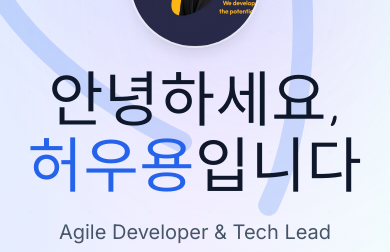
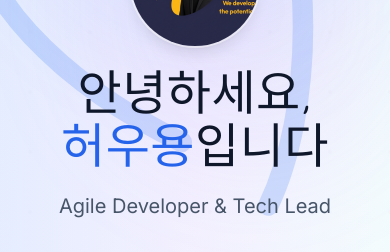
Before and after one commit to withwooyong/withwooyong.github.io, a Next.js app: page / in a window 390 px wide. Shown: the part 178-430 px from the top of the page. Built offline with nearby package versions, Linux system fonts and the light colour scheme; no server answers.

Commit message:
fix: 모바일 타이포그래피 최적화(전역 keep-all·손글씨 크기·히어로 문단 흐름·CTA 가운데 정렬)

```diff
--- a/pages/index.tsx
+++ b/pages/index.tsx
@@ -95,7 +95,7 @@ export default function Home() {
                   </div>
                 </div>
               </div>
-              <h1 className="hero-hello text-6xl md:text-8xl text-slate-900 dark:text-slate-50 mb-4 hero-stagger-2">
+              <h1 className="hero-hello text-5xl sm:text-6xl md:text-8xl text-slate-900 dark:text-slate-50 mb-4 hero-stagger-2">
                 <span className="hero-hello-write">
                   안녕하세요, <span className="text-blue-600 dark:text-blue-400">허우용</span>입니다
                 </span>
@@ -103,13 +103,13 @@ export default function Home() {
               <p className="text-xl md:text-2xl text-slate-600 dark:text-slate-300 mb-8 hero-stagger-3">Agile Developer & Tech Lead</p>
               <p className="text-lg text-slate-500 dark:text-slate-400 max-w-4xl mx-auto leading-relaxed mb-8 hero-stagger-4">
                 20년 이상 경력의 엔지니어링 리더.
-                <br />
+                <br className="hidden sm:inline" />{" "}
                 <strong>(주)야나두 a kakao company (구 카카오키즈) 커머스개발실장</strong>으로 30명 규모 개발 조직과 교육·커머스 플랫폼 총괄.
-                <br />
+                <br className="hidden sm:inline" />{" "}
                 <strong>KT, CJ헬로비전, SK브로드밴드</strong>에서 1,000만+ 사용자 서비스 개발 및 플랫폼 구축 주도.
-                <br />
+                <br className="hidden sm:inline" />{" "}
                 온프레미스(IDC)와 AWS 클라우드 환경 모두 경험한 풀스택 아키텍트.
-                <br />
+                <br className="hidden sm:inline" />{" "}
                 AI·플랫폼·조직을 연결해 서비스 성장과 개발 생산성 향상을 이끌어온 기술 리더.
               </p>
               <div className="flex flex-wrap justify-center gap-3 hero-stagger-5">
--- a/pages/product-lead/index.tsx
+++ b/pages/product-lead/index.tsx
@@ -174,7 +174,7 @@ export default function ProductLead() {
           </SectionReveal>
 
           {/* CTA */}
-          <div className="flex flex-wrap gap-3">
+          <div className="flex flex-wrap justify-center sm:justify-start gap-3">
             <Button asChild className="bg-blue-600 hover:bg-blue-700 text-white transition-transform duration-200 hover:-translate-y-0.5 motion-reduce:hover:translate-y-0">
               <Link href="/">전체 포트폴리오 보기</Link>
             </Button>
--- a/styles/globals.css
+++ b/styles/globals.css
@@ -51,6 +51,12 @@
 
 html {
   scroll-behavior: smooth;
+}
+
+/* 한글 타이포그래피: 어절 단위 줄바꿈(글자 단위 찢김 방지), 넘칠 때만 단어 내 줄바꿈 허용 */
+body {
+  word-break: keep-all;
+  overflow-wrap: break-word;
 }
 
 @media (prefers-reduced-motion: reduce) {
```
